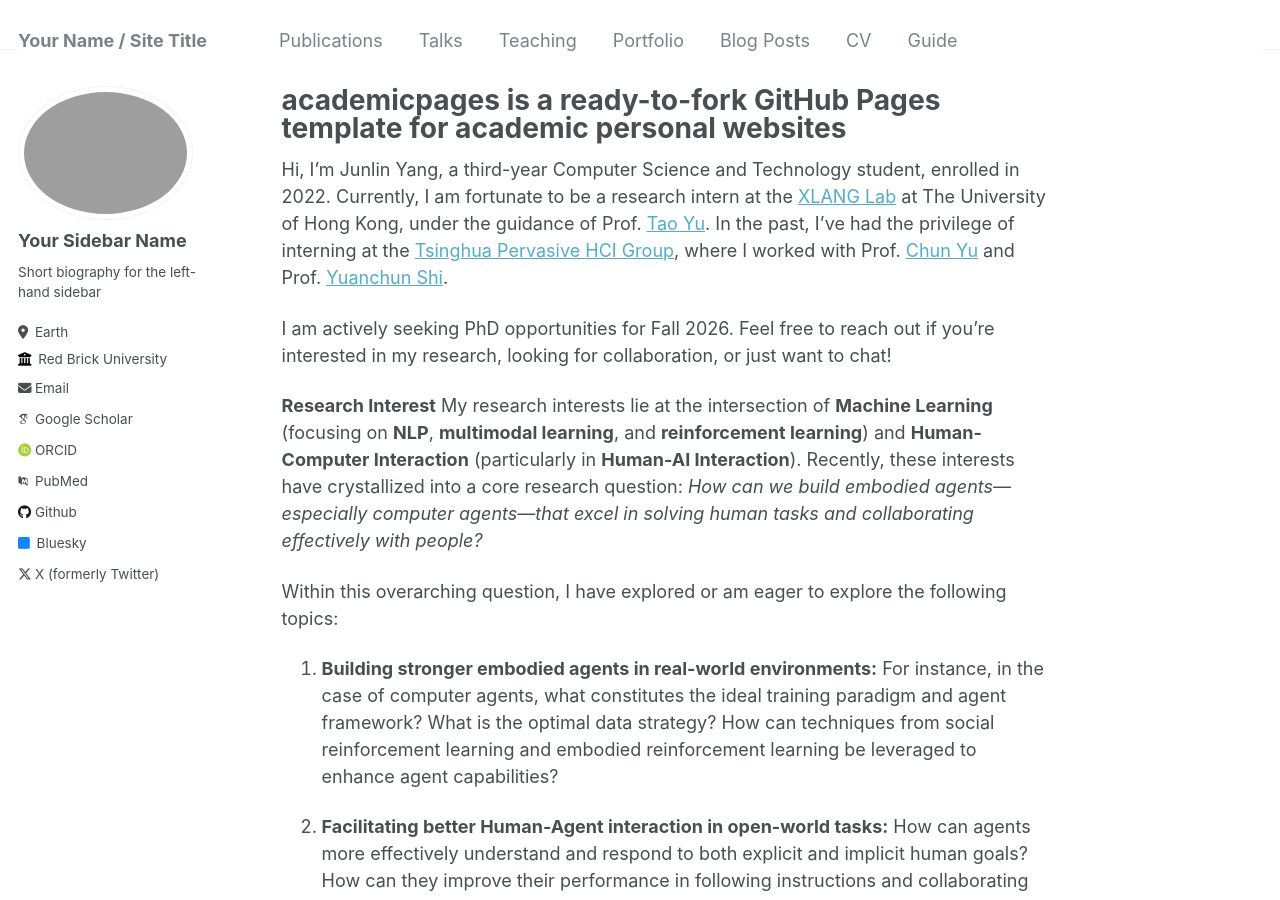
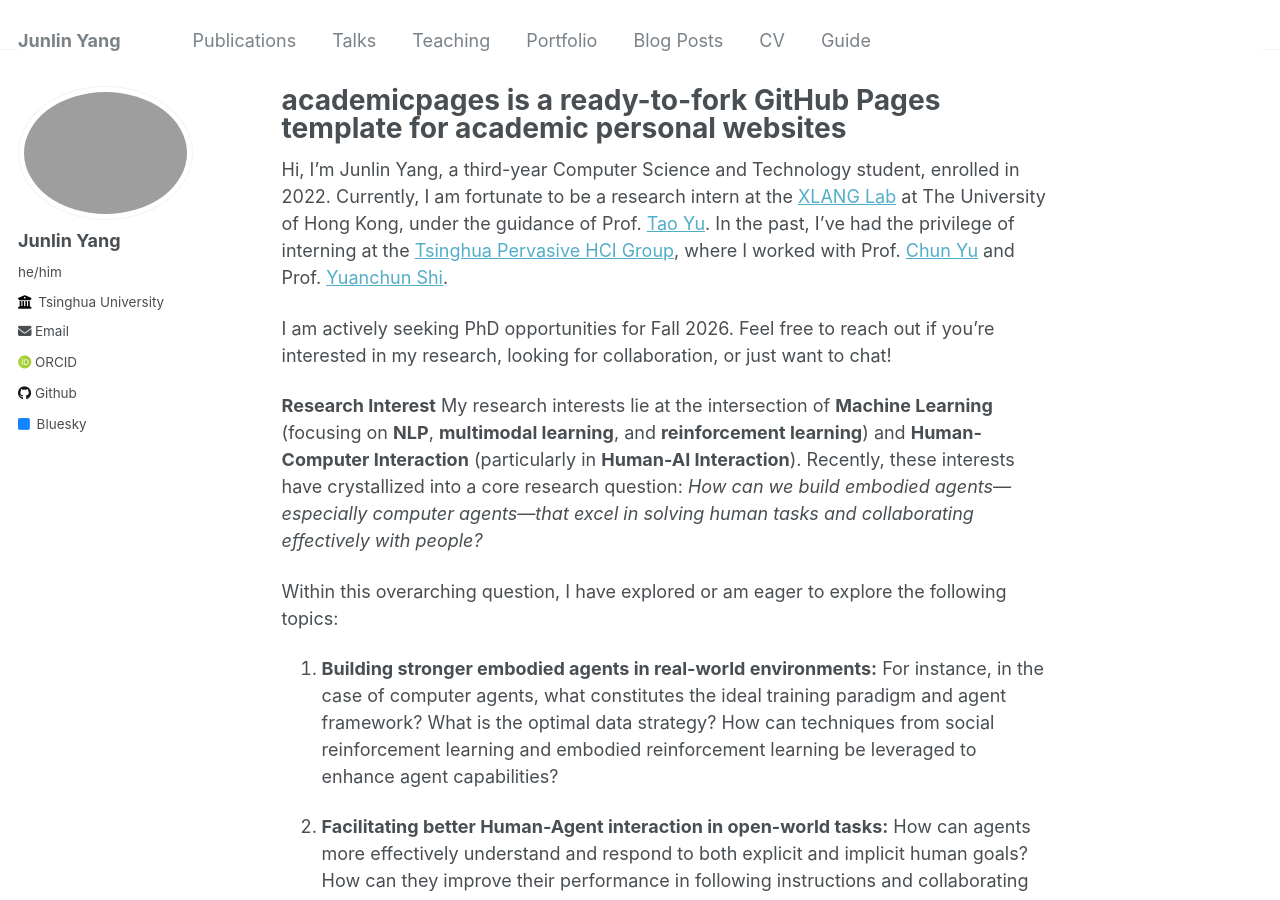
Before and after one commit to YangJL2003/YangJL2003.github.io, a Jekyll site: the page built from _pages/about.md, in a window 1280 px wide and 900 px high. Built offline with Jekyll 4.4.1, drawn with Linux system fonts in a browser that asks for light colours; some web fonts are replaced.

Commit message:
FEAT: add personal info

```diff
--- a/_config.yml
+++ b/_config.yml
@@ -8,7 +8,7 @@
 
 # Basic Site Settings
 locale                   : "en-US"
-title                    : "Your Name / Site Title"
+title                    : "Junlin Yang"
 title_separator          : "-"
 name                     : &name "Your Name"
 description              : &description "personal description"
@@ -22,27 +22,27 @@ repository               : "academicpages/academicpages.github.io"
 author:
   # Biographic information
   avatar           : "profile.png"
-  name             : "Your Sidebar Name"
-  pronouns         : # example: "she/her"
-  bio              : "Short biography for the left-hand sidebar"
-  location         : "Earth"
-  employer         : "Red Brick University"
+  name             : "Junlin Yang"
+  pronouns         : "he/him"
+  # bio              :
+  # location         :
+  employer         : "Tsinghua University"
   uri              : # URL
-  email            : "none@example.org"
+  email            : "yangjl22@mails.tsinghua.edu.cn"
 
   # Academic websites
   arxiv            : # URL - Update with the correct link to your profile
-  googlescholar    : "https://scholar.google.com/citations?user=PS_CX0AAAAAJ"
+  googlescholar    : # "https://scholar.google.com/citations?user=PS_CX0AAAAAJ"
   impactstory      : # URL
-  orcid            : "http://orcid.org/yourorcidurl"
-  pubmed           : "https://www.ncbi.nlm.nih.gov/pubmed/?term=john+snow"
+  orcid            : "https://orcid.org/0009-0005-2810-8667"
+  pubmed           : # "https://www.ncbi.nlm.nih.gov/pubmed/?term=john+snow"
   researchgate     : # URL
 
   # Repositories and software development
   bitbucket        : # Username - Update with your username on the site
   codepen          : # Username
   dribbble         : # Username
-  github           : "academicpages"
+  github           : "https://github.com/YangJL2003"
   kaggle           : # Username
   stackoverflow    : # User number or user number and name (i.e., use "1" or "1/jeff-atwood")
 
@@ -64,7 +64,7 @@ author:
   steam            : # Username
   telegram         : # URL
   tumblr           : # Username
-  twitter          : "UniofOxford"  # Replace this with your X / Twitter handle
+  X (former twitter)          : "https://x.com/junlin45300"  # Replace this with your X / Twitter handle
   vine             : # Username
   weibo            : # Username
   wikipedia        : # Username
```
